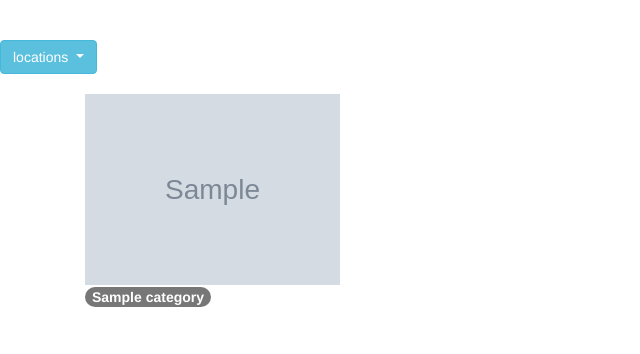
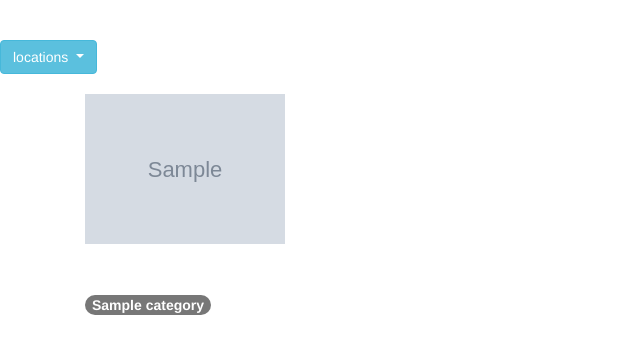
Before and after one commit to ivxxi/gallery, a Django app: page / in a window 1280 px wide. Shown: the part 62-416 px from the top of the page, without its empty margins (0-640 px from the left). Run offline with Django 3.2, Linux system fonts and the light colour scheme; tables that the repository leaves empty hold one stand-in row (values such as "Sample post"); grey boxes marked "Sample" are stand-in pictures; some libraries are stand-ins or nearby versions.

Commit message:
deployment

```diff
--- a/gallore/templates/index.html
+++ b/gallore/templates/index.html
@@ -17,7 +17,9 @@
   <div class="row">
     {% for image in images %}
     <div class="col-md-3">
+      <div style="float:left; width:200px; height:200px;">
       <img src="{{image.image_url.url}}" alt="Image" class="img-fluid" data-toggle="modal" data-target="#{{image.id}}" height="600">
+      </div>
       <br>
       <p>
         {% for category in image.categories.all %}
```
